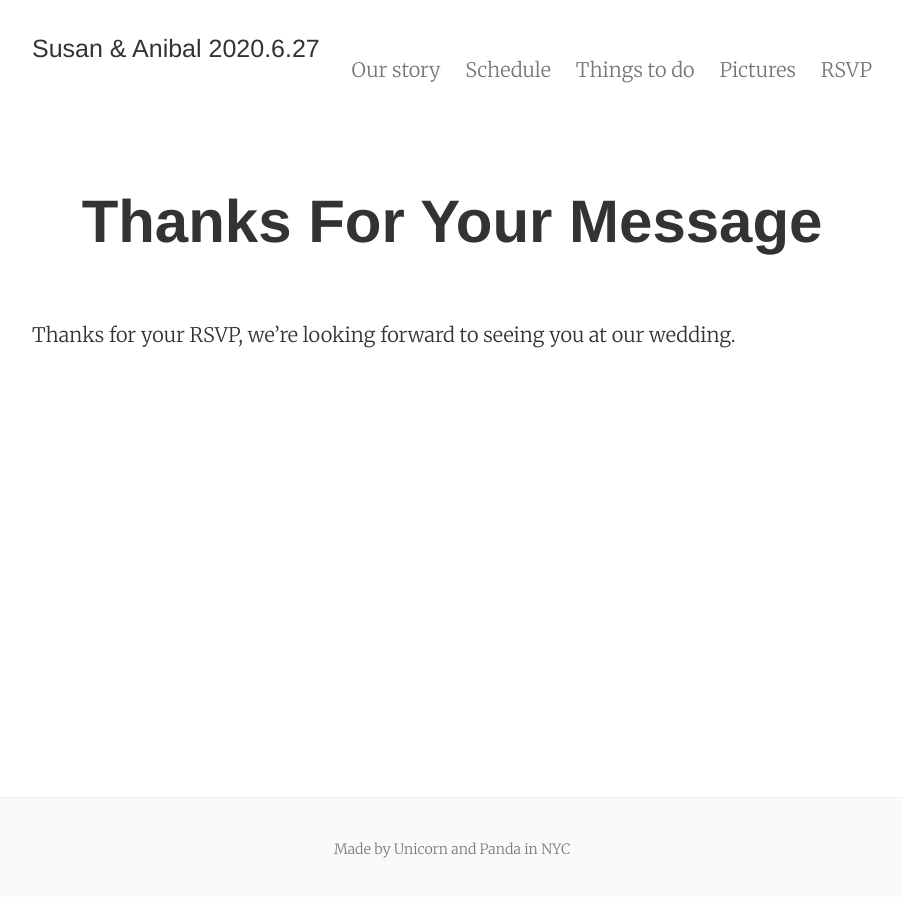
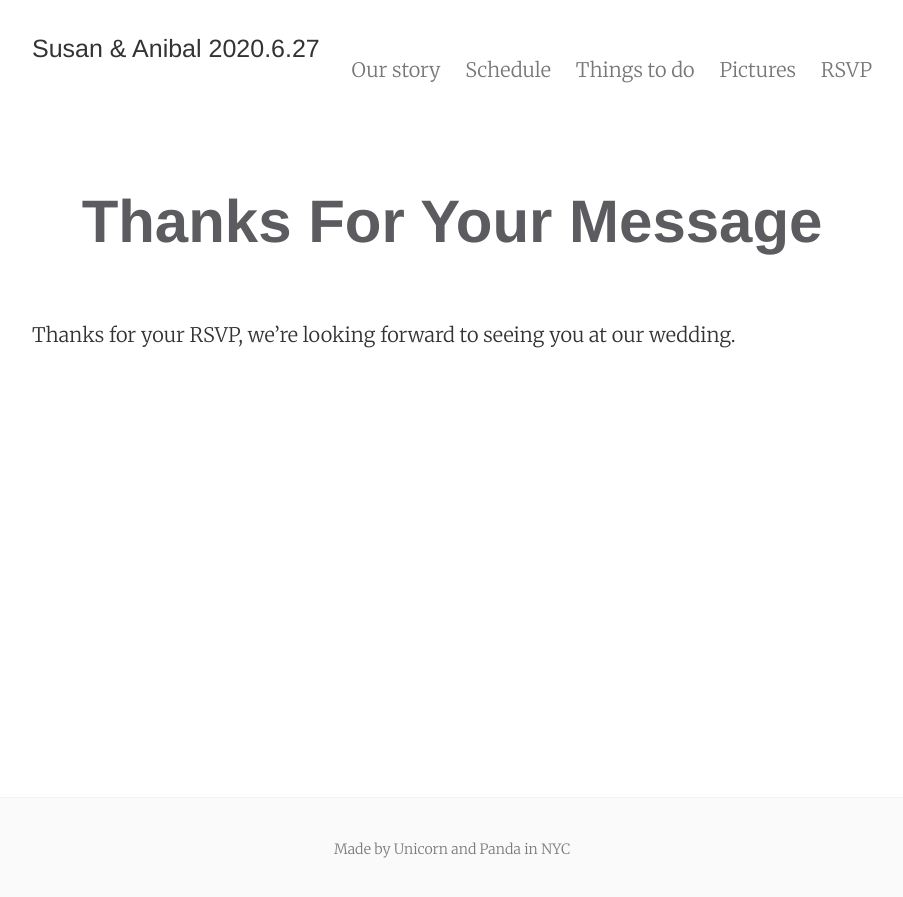
Before and after one commit to fengtingzhang/susanandanibal, a Jekyll site: the page built from thanks.md, in a window 1280 px wide. Shown: the top 897 px of the page, without its empty margins (188-1091 px from the left). Built offline with Jekyll 4.4.1, drawn with Linux system fonts in a browser that asks for light colours; some web fonts are replaced.

Commit message:
decrease sharpness

```diff
--- a/_sass/_posts.scss
+++ b/_sass/_posts.scss
@@ -27,6 +27,7 @@
 .post-header {
   text-align: center;
   font-family: $romantic-font-family;
+  color: rgb(92, 91, 95);
 }
 
 .post-footer {
```
Also changed, not shown: images/susan_and_anibal_1.jpg.
